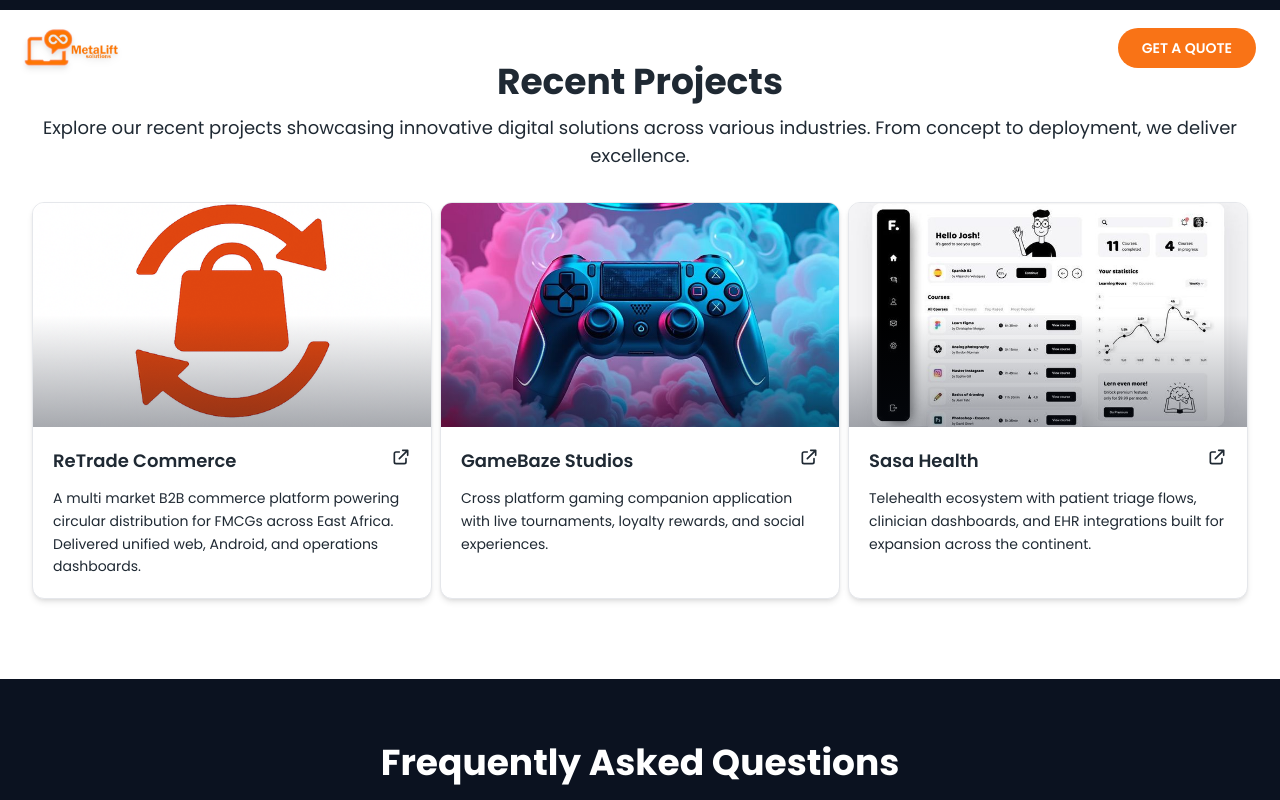
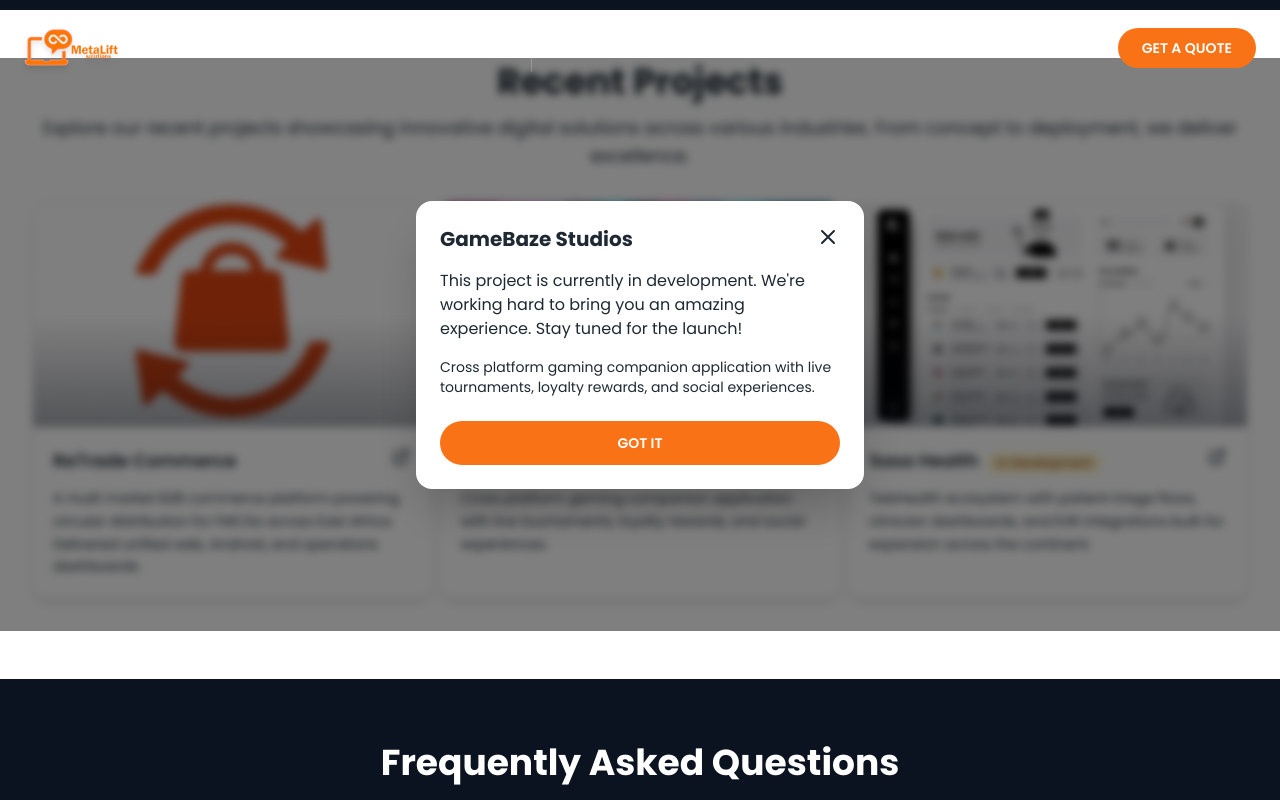
Before and after one commit to Turvy096/metaliftsolutions, a React (Vite) app: page / in a window 1280 px wide. Both pictures are taken after a click on the link 640 px from the left and 3572 px from the top of the page. Shown: the part 3172-3972 px from the top of the page. Built offline with nearby package versions, Linux system fonts and the light colour scheme.

Commit message:
Feat: Updated project section

```diff
--- a/src/components/home/ProjectsSection.tsx
+++ b/src/components/home/ProjectsSection.tsx
@@ -1,22 +1,37 @@
-import React from 'react';
+import React, { useState } from 'react';
 
 interface Project {
   title: string;
   description: string;
   image: string;
-  link?: string;  // Made optional with ?
+  stats?: string[];
+  link?: string;
+  isUnderDevelopment?: boolean;
 }
 
 interface ProjectsSectionProps {
   projects: Project[];
 }
 
-const ProjectCard: React.FC<{ project: Project }> = ({ project }) => {
+const ProjectCard: React.FC<{
+  project: Project;
+  onProjectClick: (project: Project) => void;
+}> = ({ project, onProjectClick }) => {
+
+  const handleClick = (e: React.MouseEvent<HTMLAnchorElement>) => {
+    if (project.isUnderDevelopment) {
+      e.preventDefault();
+      onProjectClick(project);
+    }
+    // If it has a link (Retrade), let it open normally
+  };
+
   return (
     <a
       href={project.link || '#'}
       target="_blank"
       rel="noopener noreferrer"
+      onClick={handleClick}
       className="group flex flex-col overflow-hidden rounded-xl border border-slate-200 bg-white shadow-md hover:shadow-2xl transition-all duration-300 hover:-translate-y-2 hover:shadow-[0_12px_40px_rgba(0,0,0,0.2)] w-full cursor-pointer active:scale-[0.98] no-underline"
     >
       <div className="relative overflow-hidden">
@@ -26,26 +41,15 @@
           className="h-56 w-full object-cover transition duration-500 group-hover:scale-105"
           loading="lazy"
         />
-        {/* Night blue gradient overlay - matching hero */}
         <div className="absolute inset-0 bg-gradient-to-t from-[#0b1220]/60 via-transparent to-transparent opacity-60 transition-colors duration-300" />
-
-        {/* Orange tint on hover - matching other sections */}
         <div className="absolute inset-0 bg-orange-500/0 transition-colors duration-300 group-hover:bg-orange-500/10" />
 
-        {/* "Click to visit" overlay - slides up from below */}
         <div className="absolute inset-0 flex items-center justify-center overflow-hidden">
-          <div className="bg-white text-slate-900 px-6 py-3 rounded-full text-sm font-semibold flex items-center gap-2
+          <div className={`bg-white text-slate-900 px-6 py-3 rounded-full text-sm font-semibold flex items-center gap-2
                           transform translate-y-12 group-hover:translate-y-0 opacity-0 group-hover:opacity-100
-                          transition-all duration-500 ease-out shadow-lg hover:bg-orange-500 hover:text-white">
-            Click to visit
-            <svg
-              className="w-4 h-4 transition-transform duration-300 group-hover:translate-x-1"
-              fill="none"
-              stroke="currentColor"
-              viewBox="0 0 24 24"
-            >
-              <path strokeLinecap="round" strokeLinejoin="round" strokeWidth={2} d="M10 6H6a2 2 0 00-2 2v10a2 2 0 002 2h10a2 2 0 002-2v-4M14 4h6m0 0v6m0-6L10 14" />
-            </svg>
+                          transition-all duration-500 ease-out shadow-lg
+                          ${project.isUnderDevelopment ? 'hover:bg-slate-600 hover:text-white' : 'hover:bg-orange-500 hover:text-white'}`}>
+            {project.isUnderDevelopment ? 'Coming Soon' : 'Click to visit'}
           </div>
         </div>
       </div>
@@ -53,6 +57,11 @@
         <div className="flex items-start justify-between">
           <h3 className="text-lg font-semibold text-slate-900 transition-colors group-hover:text-orange-500">
             {project.title}
+            {project.isUnderDevelopment && (
+              <span className="ml-2 inline-flex items-center px-2.5 py-0.5 rounded-full text-xs font-medium bg-amber-100 text-amber-800">
+                In Development
+              </span>
+            )}
           </h3>
           <svg
             className="w-5 h-5 text-slate-400 transition-transform duration-300 group-hover:translate-x-1 group-hover:text-orange-500"
@@ -71,7 +80,75 @@
   );
 };
 
+// Modal Component for Development Notice
+const DevelopmentModal: React.FC<{
+  project: Project | null;
+  onClose: () => void;
+}> = ({ project, onClose }) => {
+  if (!project) return null;
+
+  return (
+    <div
+      className="fixed inset-0 z-50 flex items-center justify-center p-4 bg-black/50 backdrop-blur-sm"
+      onClick={onClose}
+    >
+      <div
+        className="bg-white rounded-2xl max-w-md w-full p-6 shadow-2xl transform transition-all"
+        onClick={(e) => e.stopPropagation()}
+      >
+        <div className="flex items-start justify-between mb-4">
+          <div className="flex items-center gap-3">
+            <h3 className="text-xl font-bold text-slate-900">
+              {project.title}
+            </h3>
+          </div>
+          <button
+            onClick={onClose}
+            className="text-slate-400 hover:text-slate-600 transition-colors"
+          >
+            <svg className="w-6 h-6" fill="none" stroke="currentColor" viewBox="0 0 24 24">
+              <path strokeLinecap="round" strokeLinejoin="round" strokeWidth={2} d="M6 18L18 6M6 6l12 12" />
+            </svg>
+          </button>
+        </div>
+
+        <div className="mb-6">
+          <p className="text-slate-600">
+            This project is currently in development. We're working hard to bring you an amazing experience.
+            Stay tuned for the launch!
+          </p>
+          {project.description && (
+            <p className="text-slate-500 text-sm mt-4">
+              {project.description}
+            </p>
+          )}
+        </div>
+
+        <button
+          onClick={onClose}
+          className="w-full rounded-full bg-orange-500 px-6 py-3 text-sm font-semibold text-white uppercase transition hover:bg-orange-600 cursor-pointer"
+        >
+          Got it
+        </button>
+      </div>
+    </div>
+  );
+};
+
 const ProjectsSection: React.FC<ProjectsSectionProps> = ({ projects }) => {
+  const [selectedProject, setSelectedProject] = useState<Project | null>(null);
+  const [isModalOpen, setIsModalOpen] = useState(false);
+
+  const handleProjectClick = (project: Project) => {
+    setSelectedProject(project);
+    setIsModalOpen(true);
+  };
+
+  const handleCloseModal = () => {
+    setIsModalOpen(false);
+    setTimeout(() => setSelectedProject(null), 300);
+  };
+
   return (
     <section className="pt-1 pb-8 bg-white">
       <div className="mx-auto max-w-7xl px-4 sm:px-6 lg:px-8">
@@ -85,10 +162,22 @@
         </div>
         <div className="mt-6 grid gap-2 md:grid-cols-2 lg:grid-cols-3">
           {projects.map((project) => (
-            <ProjectCard key={project.title} project={project} />
+            <ProjectCard
+              key={project.title}
+              project={project}
+              onProjectClick={handleProjectClick}
+            />
           ))}
         </div>
       </div>
+
+      {/* Development Modal */}
+      {isModalOpen && (
+        <DevelopmentModal
+          project={selectedProject}
+          onClose={handleCloseModal}
+        />
+      )}
     </section>
   );
 };
--- a/src/data/content.ts
+++ b/src/data/content.ts
@@ -108,6 +108,7 @@
 },
 ];
 
+// UPDATED PROJECTS DATA
 export const projects = [
 {
 title: 'ReTrade Commerce',
@@ -115,6 +116,8 @@
 'A multi market B2B commerce platform powering circular distribution for FMCGs across East Africa. Delivered unified web, Android, and operations dashboards.',
 stats: ['+64% order volume', '99.98% uptime'],
 image: '/images/apps/retradelogo.png',
+link: 'https://development.retrade.co.ke/', // ✅ Opens in new tab
+isUnderDevelopment: false
 },
 {
 title: 'GameBaze Studios',
@@ -122,6 +125,7 @@
 'Cross platform gaming companion application with live tournaments, loyalty rewards, and social experiences.',
 stats: ['4.8 ★ mobile rating', '150k active players'],
 image: '/images/apps/gaming-mockup.jpg',
+isUnderDevelopment: true // ❌ Shows development popup
 },
 {
 title: 'Sasa Health',
@@ -129,6 +133,7 @@
 'Telehealth ecosystem with patient triage flows, clinician dashboards, and EHR integrations built for expansion across the continent.',
 stats: ['3x consult volume', 'ISO27001 ready'],
 image: '/images/apps/webapp.jpeg',
+isUnderDevelopment: true // ❌ Shows development popup
 },
 ];
 
```
Lines whose indentation alone changed are shown as unchanged.
